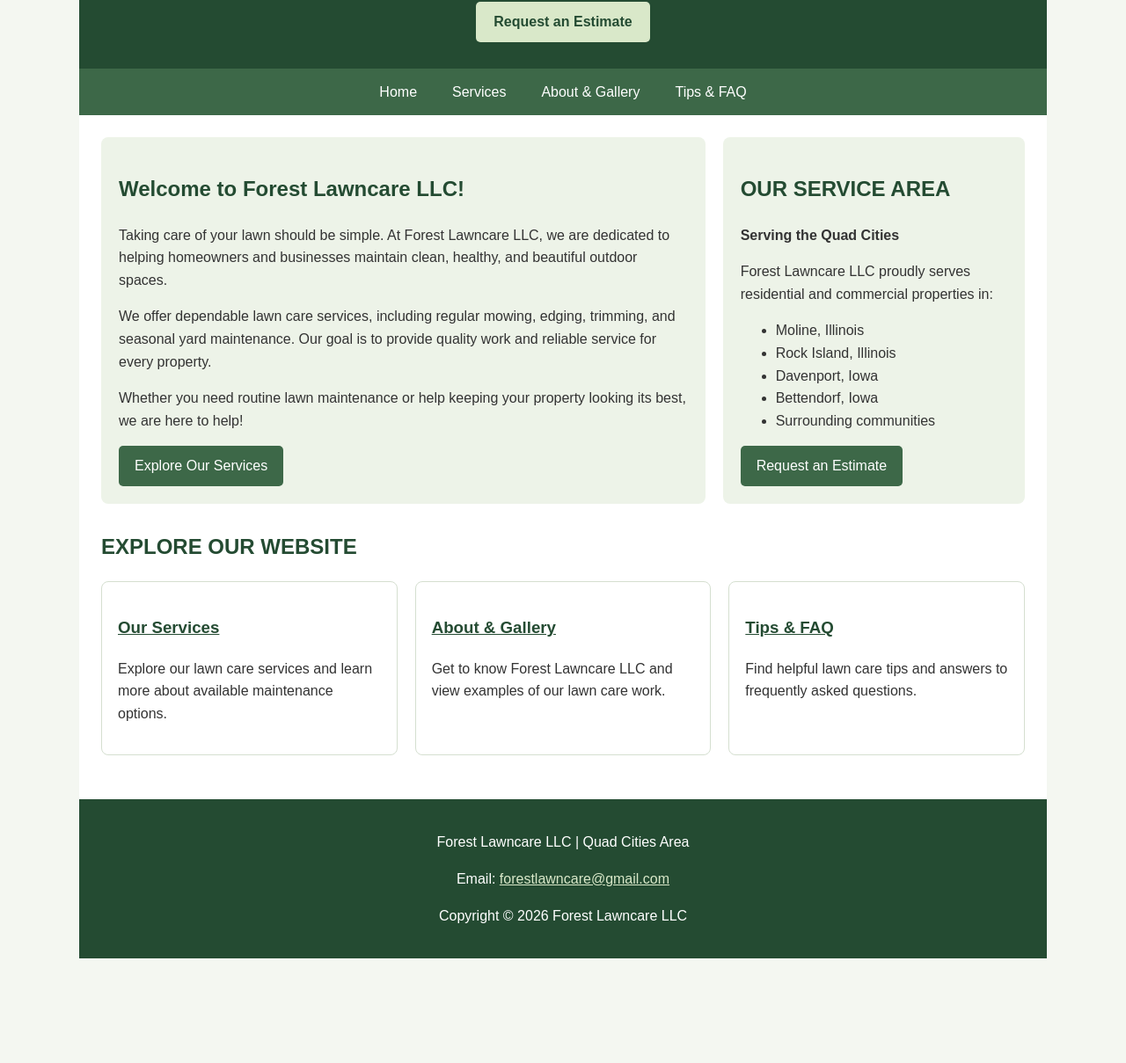
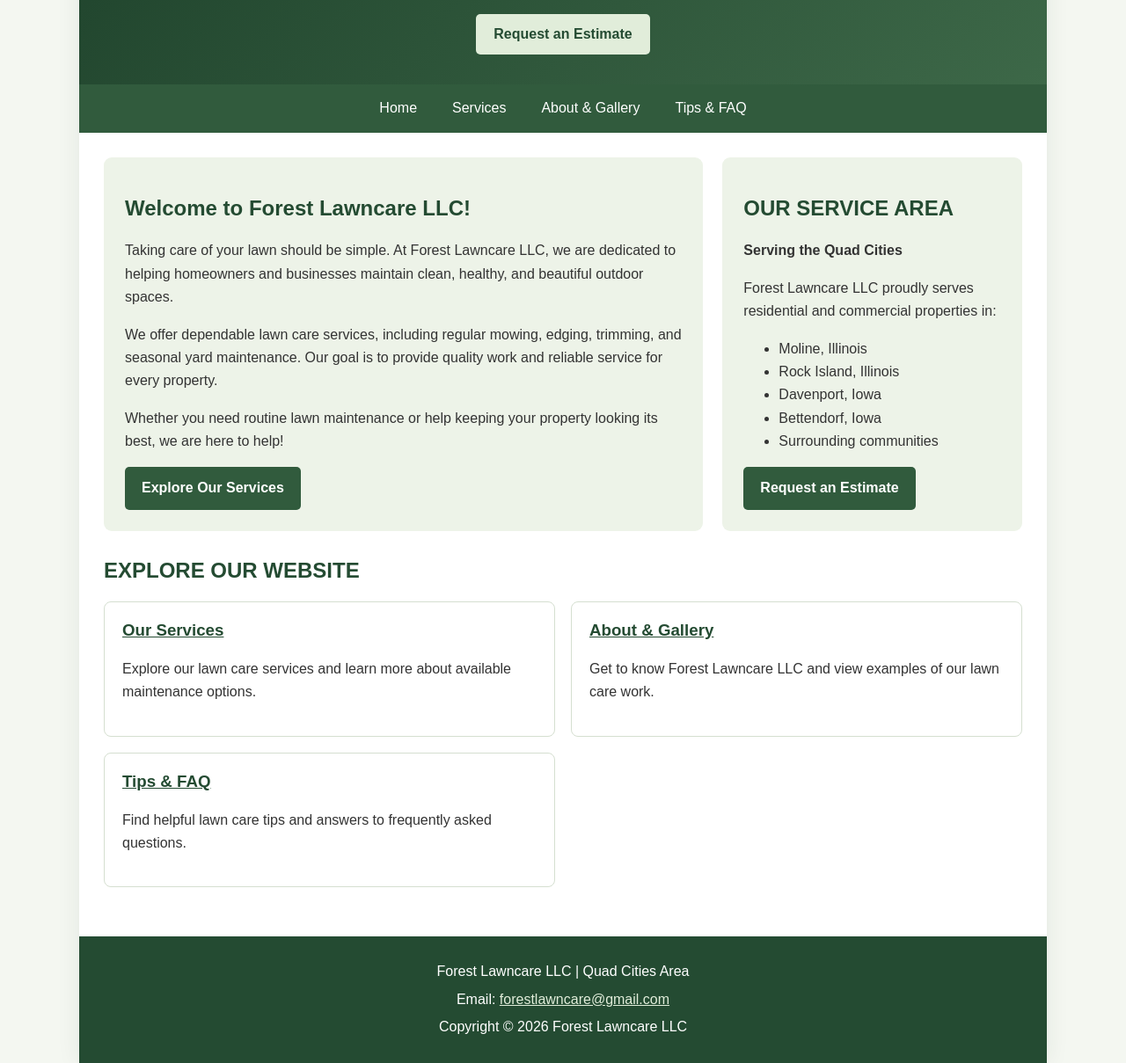
Before and after one commit to jedrish-creator/jedrish-creator.github.io, a plain HTML site: page index.html in a window 1280 px wide. Shown: the part 131-1340 px from the top of the page at 88% size. Before the commit the page ends 1221 px from the top, so only its background shows below. Drawn offline with Linux system fonts and the light colour scheme.

Commit message:
Improve responsive styling and page components

```diff
--- a/styles.css
+++ b/styles.css
@@ -1,159 +1,55 @@
-
 /* Forest Lawncare LLC - Website Styles */
-
-* {
-    box-sizing: border-box;
+* { box-sizing: border-box; }
+html { scroll-behavior: smooth; }
+body { margin: 0; font-family: Arial, Helvetica, sans-serif; background: #f4f7f1; color: #333; line-height: 1.65; }
+a { color: #28583a; }
+a:focus-visible, button:focus-visible, input:focus-visible, select:focus-visible, textarea:focus-visible { outline: 3px solid #c18b32; outline-offset: 3px; }
+#wrapper { max-width: 1100px; margin: 0 auto; background: #fff; min-height: 100vh; box-shadow: 0 0 25px rgba(28,55,35,.08); }
+header { background: linear-gradient(135deg, #1f432c, #3d6848); color: #fff; padding: 34px 24px; text-align: center; }
+header h1 { margin: 0; font-size: clamp(1.8rem, 4vw, 2.4rem); letter-spacing: 1.5px; }
+.tagline { margin: 5px 0 18px; color: #e4efdf; }
+.header-cta { display: inline-block; background: #e1edda; color: #244b32; padding: 10px 20px; text-decoration: none; border-radius: 5px; font-weight: bold; }
+nav { background: #315b3d; }
+nav ul { list-style: none; margin: 0; padding: 0; display: flex; justify-content: center; flex-wrap: wrap; }
+nav a { display: block; color: #fff; padding: 14px 20px; text-decoration: none; }
+nav a:hover, nav a:focus { background: #244b32; }
+main { padding: 28px; }
+h2 { color: #244b32; line-height: 1.25; }
+h3 { color: #315b3d; line-height: 1.3; }
+.top-grid { display: grid; grid-template-columns: 2fr 1fr; gap: 22px; }
+.intro-box, .service-area-box { background: #edf3e8; padding: 24px; border-radius: 9px; }
+.btn { display: inline-block; background: #315b3d; color: #fff; padding: 11px 19px; text-decoration: none; border: 0; border-radius: 5px; font: inherit; font-weight: bold; cursor: pointer; }
+.btn:hover { background: #244b32; }
+.explore-section, .content-section { margin-top: 30px; }
+.explore-grid, .service-grid, .tips-grid { display: grid; grid-template-columns: repeat(2, 1fr); gap: 18px; }
+.card { border: 1px solid #d5dfd0; border-radius: 8px; padding: 20px; background: #fff; }
+.card h3 { margin-top: 0; }
+.card a { color: #244b32; font-weight: bold; }
+.page-intro { padding: 24px; background: #edf3e8; border-left: 5px solid #6f945d; border-radius: 8px; }
+.page-intro h2 { margin: 4px 0 10px; font-size: 2rem; }
+.page-intro p:last-child { margin-bottom: 0; }
+.eyebrow { color: #54734b; font-weight: bold; font-size: .82rem; letter-spacing: 1.5px; }
+.shaded-section { background: #f2f6ef; padding: 24px; border-radius: 8px; }
+.two-column { display: grid; grid-template-columns: 2fr 1fr; gap: 24px; align-items: start; }
+.highlight-panel { background: #edf3e8; border-radius: 8px; padding: 20px; }
+.gallery-placeholder-grid { display: grid; grid-template-columns: repeat(3, 1fr); gap: 16px; margin-top: 18px; }
+.gallery-placeholder { min-height: 155px; display: grid; place-items: center; text-align: center; padding: 18px; border: 2px dashed #a9bca0; border-radius: 8px; color: #536b4b; background: linear-gradient(145deg, #edf3e8, #dfe9d8); }
+.estimate-form { max-width: 720px; }
+.estimate-form label { display: block; font-weight: bold; margin: 14px 0 5px; }
+.estimate-form input, .estimate-form select, .estimate-form textarea { display: block; width: 100%; padding: 11px; border: 1px solid #aebbaa; border-radius: 5px; font: inherit; background: #fff; color: #333; }
+.form-grid { display: grid; grid-template-columns: 1fr 1fr; gap: 0 16px; }
+.form-button { margin-top: 16px; }
+.small-note { font-size: .92rem; color: #5d665b; }
+.faq-list { display: grid; gap: 12px; }
+.faq-item { padding: 8px 0 14px; border-bottom: 1px solid #d5dfd0; }
+.faq-item h3 { margin-bottom: 5px; }
+.faq-item p { margin-top: 5px; }
+footer { background: #244b32; color: #fff; text-align: center; padding: 22px; margin-top: 28px; }
+footer p { margin: 5px 0; }
+footer a { color: #e1edda; }
+@media (max-width: 700px) {
+  main { padding: 18px; }
+  .top-grid, .explore-grid, .service-grid, .tips-grid, .two-column, .gallery-placeholder-grid, .form-grid { grid-template-columns: 1fr; }
+  nav ul { flex-direction: column; text-align: center; }
+  nav a { padding: 11px; }
 }
-
-body {
-    margin: 0;
-    font-family: Arial, Helvetica, sans-serif;
-    background-color: #f4f7f1;
-    color: #333333;
-    line-height: 1.6;
-}
-
-#wrapper {
-    max-width: 1100px;
-    margin: 0 auto;
-    background-color: #ffffff;
-}
-
-header {
-    background-color: #244b32;
-    color: white;
-    padding: 30px 20px;
-    text-align: center;
-}
-
-header h1 {
-    margin: 0;
-    font-size: 36px;
-}
-
-.tagline {
-    font-size: 16px;
-    margin: 5px 0 15px;
-}
-
-.header-cta {
-    display: inline-block;
-    background-color: #d9e8c9;
-    color: #244b32;
-    padding: 10px 20px;
-    text-decoration: none;
-    border-radius: 5px;
-    font-weight: bold;
-}
-
-nav {
-    background-color: #3d6848;
-}
-
-nav ul {
-    list-style: none;
-    margin: 0;
-    padding: 0;
-    display: flex;
-    justify-content: center;
-    flex-wrap: wrap;
-}
-
-nav a {
-    display: block;
-    color: white;
-    padding: 14px 20px;
-    text-decoration: none;
-}
-
-nav a:hover {
-    background-color: #244b32;
-}
-
-main {
-    padding: 25px;
-}
-
-.top-grid {
-    display: grid;
-    grid-template-columns: 2fr 1fr;
-    gap: 20px;
-}
-
-.intro-box,
-.service-area-box {
-    background-color: #edf3e8;
-    padding: 20px;
-    border-radius: 8px;
-}
-
-h2 {
-    color: #244b32;
-}
-
-h3 {
-    color: #3d6848;
-}
-
-.btn {
-    display: inline-block;
-    background-color: #3d6848;
-    color: white;
-    padding: 10px 18px;
-    text-decoration: none;
-    border-radius: 5px;
-}
-
-.btn:hover {
-    background-color: #244b32;
-}
-
-.explore-section {
-    margin-top: 30px;
-}
-
-.explore-grid {
-    display: grid;
-    grid-template-columns: repeat(3, 1fr);
-    gap: 20px;
-}
-
-.card {
-    border: 1px solid #d5dfd0;
-    border-radius: 8px;
-    padding: 18px;
-    background-color: #ffffff;
-}
-
-.card a {
-    color: #244b32;
-    font-weight: bold;
-}
-
-footer {
-    background-color: #244b32;
-    color: white;
-    text-align: center;
-    padding: 20px;
-    margin-top: 25px;
-}
-
-footer a {
-    color: #d9e8c9;
-}
-
-@media (max-width: 700px) {
-    .top-grid,
-    .explore-grid {
-        grid-template-columns: 1fr;
-    }
-
-    header h1 {
-        font-size: 28px;
-    }
-
-    nav ul {
-        flex-direction: column;
-        text-align: center;
-    }
-}
```
